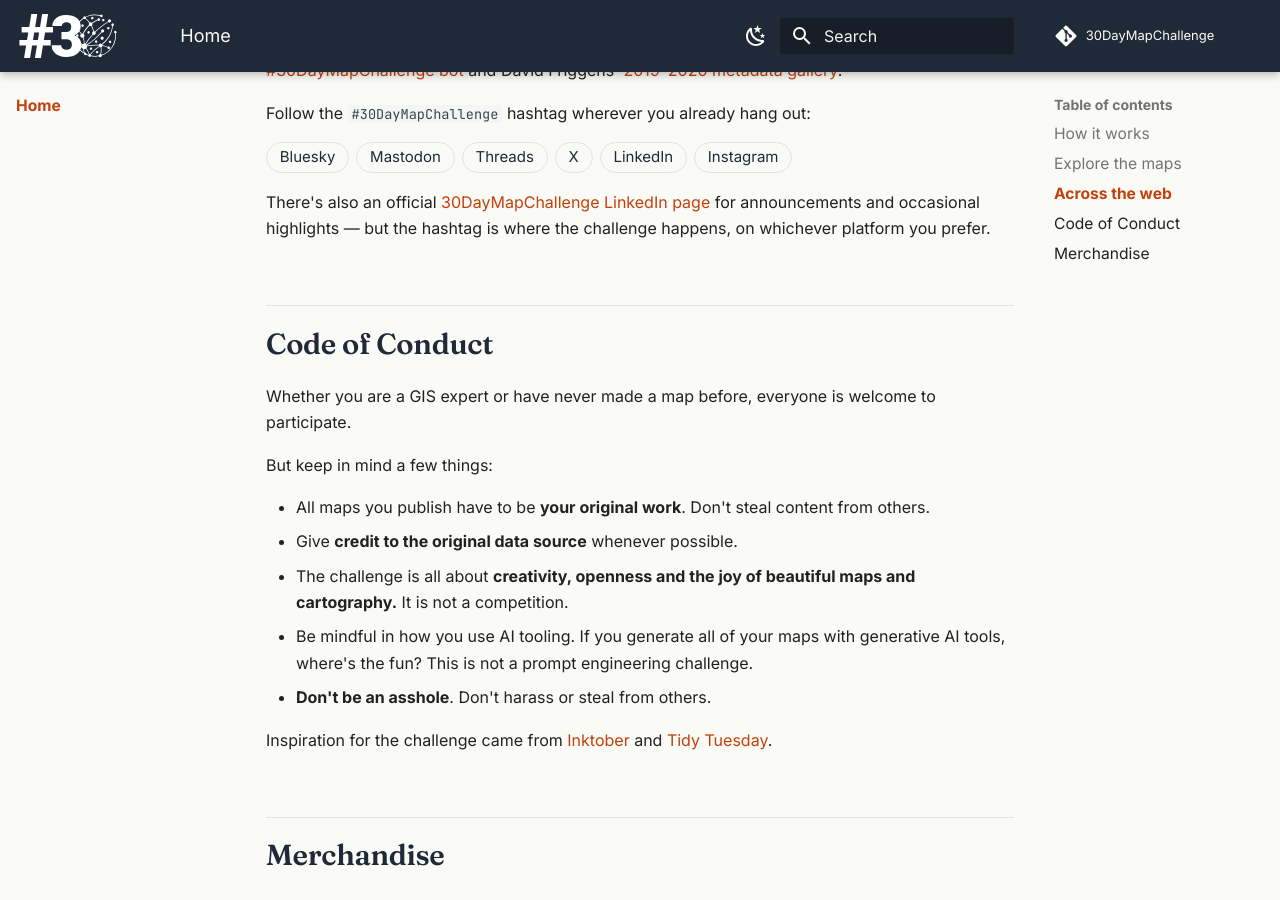
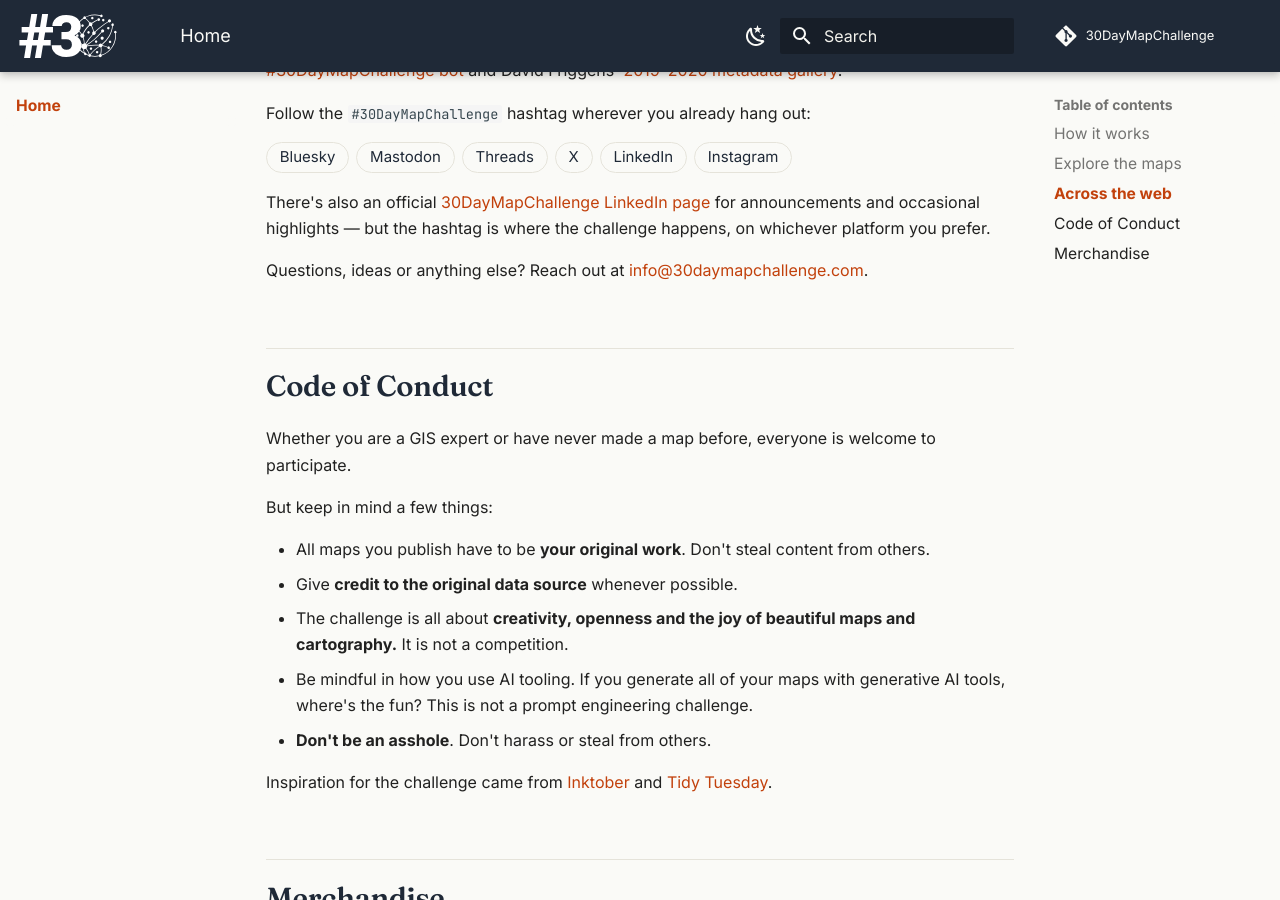
Before and after one commit to tjukanovt/30DayMapChallenge, an MkDocs documentation site: the page built from docs/index.md, in a window 1280 px wide and 900 px high, scrolled down 1422 px. Built offline with MkDocs 1.6.1 and Material for MkDocs 9.7.7, drawn with Linux system fonts in a browser that asks for light colours; comment, search, counter and statistics services are not loaded.

Commit message:
Add info@30daymapchallenge.com as a contact channel
Email listed in CONTRIBUTING's get-in-touch options, mentioned on the
home page, and added as a footer envelope icon.

Co-Authored-By: Claude Fable 5 <noreply@anthropic.com>
Claude-Session: https://claude.ai/code/session_01QagiLeSEaMxJQCunwcxsDY

```diff
--- a/docs/index.md
+++ b/docs/index.md
@@ -60,6 +60,9 @@ There's also an official [30DayMapChallenge LinkedIn page](https://www.linkedin.
 for announcements and occasional highlights — but the hashtag is where the
 challenge happens, on whichever platform you prefer.
 
+Questions, ideas or anything else? Reach out at
+[info@30daymapchallenge.com](mailto:info@30daymapchallenge.com).
+
 ## Code of Conduct
 Whether you are a GIS expert or have never made a map before, everyone is welcome to participate.
 
--- a/mkdocs.yml
+++ b/mkdocs.yml
@@ -37,6 +37,9 @@ extra:
     - icon: fontawesome/solid/square-rss
       link: https://30daymapchallenge.com/feed_rss_created.xml
       name: RSS feed
+    - icon: fontawesome/solid/envelope
+      link: mailto:info@30daymapchallenge.com
+      name: Email the organisers
   analytics:
     provider: google
     property: G-Z3RZNVKSNS
```
Also changed, not shown: CONTRIBUTING.md (+2 -1 lines).
